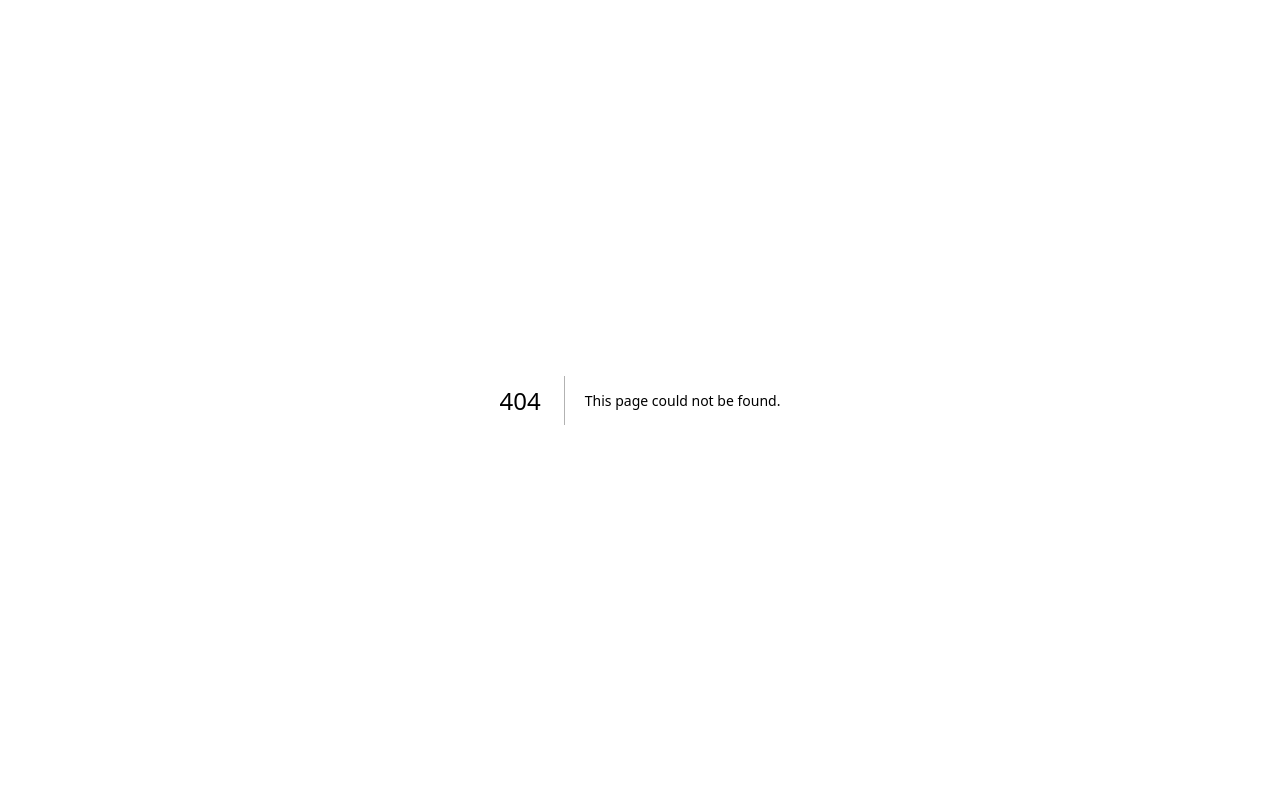
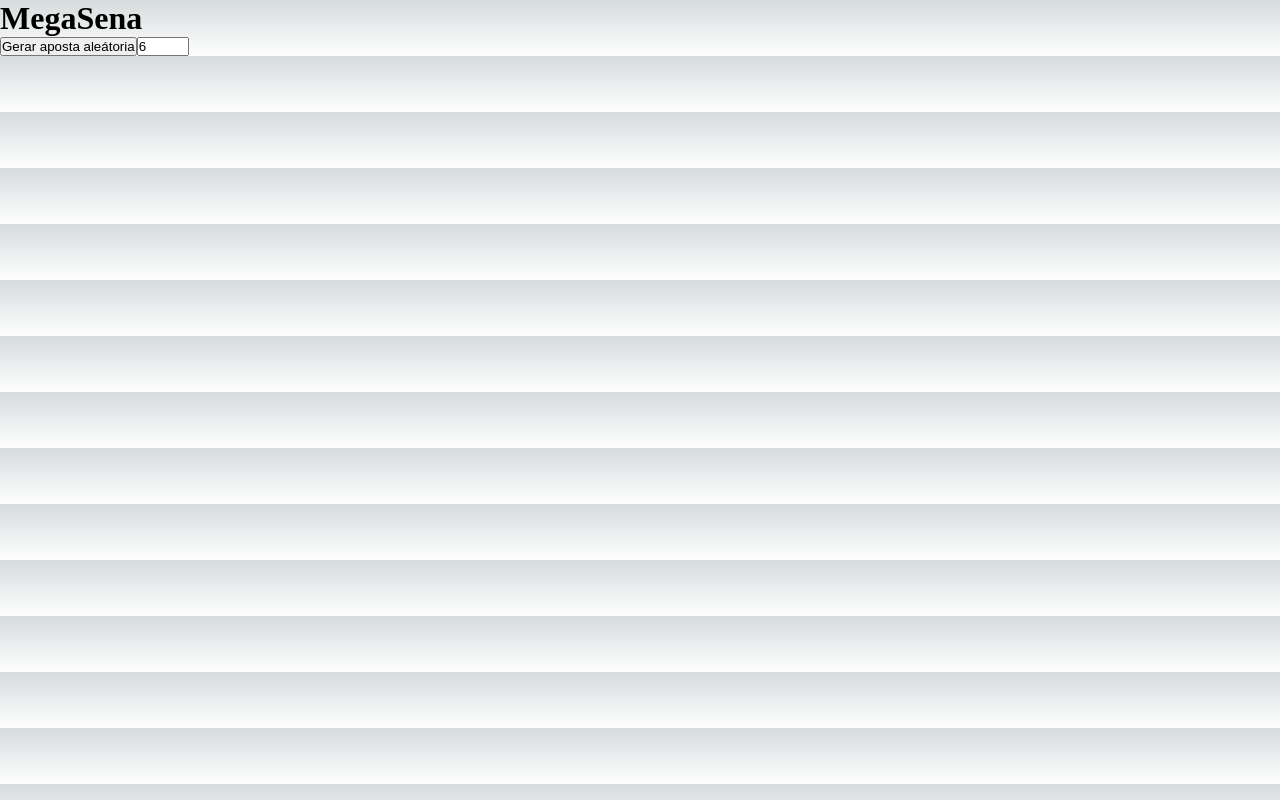
Before and after one commit to ArthurDetomi/NextJS, a Next.js app in the folder exercicios/: page /estado/megasena in a window 1280 px wide. Before the commit this address had no page. Built offline with nearby package versions, Linux system fonts and the light colour scheme.

Commit message:
Desafio megasena completo

```diff
--- a/exercicios/components/ContadorDisplay.jsx
+++ b/exercicios/components/ContadorDisplay.jsx
@@ -1,6 +1,7 @@
 export default function ContadorDisplay(props) {
   return (
-    <div
+    <div>
+      <span
         style={{
           display: "flex",
           justifyContent: "center",
@@ -15,6 +16,7 @@
         }}
       >
         {props.numero}
+      </span>
     </div>
   );
 }
--- /dev/null
+++ b/exercicios/src/pages/estado/megasena.jsx
@@ -0,0 +1,59 @@
+import { useEffect, useState } from "react";
+import ContadorDisplay from "../../../components/ContadorDisplay";
+
+export default function megasena() {
+  const QTD_MINIMA_APOSTA = 6;
+  const QTD_MAXIMA_APOSTA = 20;
+
+  const [qtdNumeros, setQtdNumeros] = useState(QTD_MINIMA_APOSTA);
+  const [apostaAleatoria, setApostaAleatoria] = useState([]);
+
+  function gerarNovosNumerosAleatorios() {
+    const array = [];
+    for (let i = 0; i < qtdNumeros; i++) {
+      const randomNumber = getRandomArbitrary(1, 60);
+      let set = new Set(array);
+      if (set.has(randomNumber)) {
+        i--;
+      } else {
+        array.push(randomNumber);
+      }
+    }
+    return array;
+  }
+
+  function getRandomArbitrary(min, max) {
+    return parseInt(Math.random() * (max - min) + min);
+  }
+
+  const handleChange = (e) => {
+    const valor = parseInt(e.target.value);
+    if (valor >= QTD_MINIMA_APOSTA && valor <= QTD_MAXIMA_APOSTA) {
+      setQtdNumeros(valor);
+    } else {
+      setQtdNumeros(QTD_MINIMA_APOSTA);
+    }
+  };
+
+  return (
+    <div>
+      <h1>MegaSena</h1>
+      <div>
+        {apostaAleatoria.map((value, index) => (
+          <ContadorDisplay key={index} numero={value} />
+        ))}
+      </div>
+
+      <button onClick={() => setApostaAleatoria(gerarNovosNumerosAleatorios())}>
+        Gerar aposta aleátoria
+      </button>
+      <input
+        onChange={(e) => handleChange(e)}
+        type="number"
+        value={qtdNumeros}
+        min={QTD_MINIMA_APOSTA}
+        max={QTD_MAXIMA_APOSTA}
+      />
+    </div>
+  );
+}
```
Lines whose indentation alone changed are shown as unchanged.
